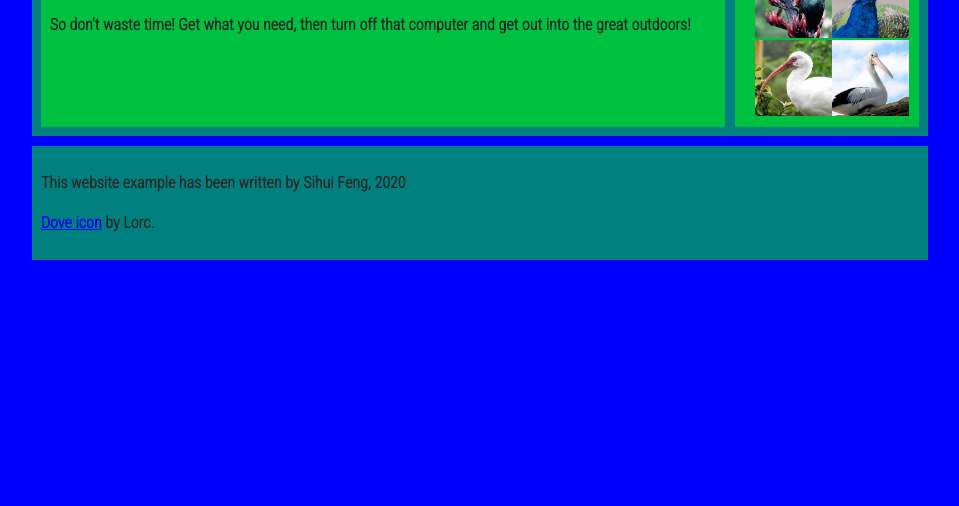
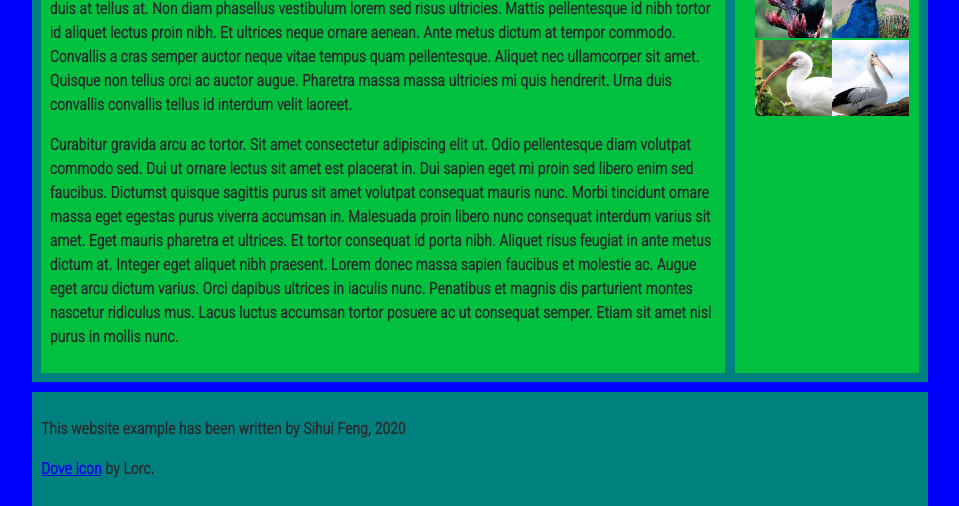
Before and after one commit to RainieFSH/RainieFSH.github.io, a plain HTML site: page lab_3/index.html in a window 1280 px wide. Shown: the part 373-879 px from the top of the page, without its empty margins (160-1119 px from the left). Before the commit the page ends 800 px from the top, so only its background shows below. Drawn offline with Linux system fonts and the light colour scheme.

Commit message:
last step

```diff
--- a/lab_3/index.html
+++ b/lab_3/index.html
@@ -9,7 +9,7 @@
     <!--[if lt IE 9]>
       <script src="//html5shiv.googlecode.com/svn/trunk/html5.js"></script>
     <![endif]-->
-  </head>
+    </head>
 
   <body>
 <header>
@@ -32,9 +32,9 @@
         <article>
       <h2>Welcome</h2>
 
-      <p>Welcome to our fake birdwatching site. If this were a real site, it would be the ideal place to come to learn more about birdwatching, whether you are a beginner looking to learn how to get into birding, or an expert wanting to share ideas, tips, and photos with other like-minded people.</p>
+      <p>Lorem ipsum dolor sit amet, consectetur adipiscing elit, sed do eiusmod tempor incididunt ut labore et dolore magna aliqua. Placerat duis ultricies lacus sed turpis tincidunt id. Ultrices in iaculis nunc sed augue lacus viverra vitae. Est ultricies integer quis auctor elit sed vulputate mi. A scelerisque purus semper eget duis at tellus at. Non diam phasellus vestibulum lorem sed risus ultricies. Mattis pellentesque id nibh tortor id aliquet lectus proin nibh. Et ultrices neque ornare aenean. Ante metus dictum at tempor commodo. Convallis a cras semper auctor neque vitae tempus quam pellentesque. Aliquet nec ullamcorper sit amet. Quisque non tellus orci ac auctor augue. Pharetra massa massa ultricies mi quis hendrerit. Urna duis convallis convallis tellus id interdum velit laoreet.</p>
 
-      <p>So don't waste time! Get what you need, then turn off that computer and get out into the great outdoors!</p>
+      <p>Curabitur gravida arcu ac tortor. Sit amet consectetur adipiscing elit ut. Odio pellentesque diam volutpat commodo sed. Dui ut ornare lectus sit amet est placerat in. Dui sapien eget mi proin sed libero enim sed faucibus. Dictumst quisque sagittis purus sit amet volutpat consequat mauris nunc. Morbi tincidunt ornare massa eget egestas purus viverra accumsan in. Malesuada proin libero nunc consequat interdum varius sit amet. Eget mauris pharetra et ultrices. Et tortor consequat id porta nibh. Aliquet risus feugiat in ante metus dictum at. Integer eget aliquet nibh praesent. Lorem donec massa sapien faucibus et molestie ac. Augue eget arcu dictum varius. Orci dapibus ultrices in iaculis nunc. Penatibus et magnis dis parturient montes nascetur ridiculus mus. Lacus luctus accumsan tortor posuere ac ut consequat semper. Etiam sit amet nisl purus in mollis nunc.</p>
          </article>
 <aside>
       <h2>Favourite photos</h2>
```
Also changed, not shown: 1 other file.
